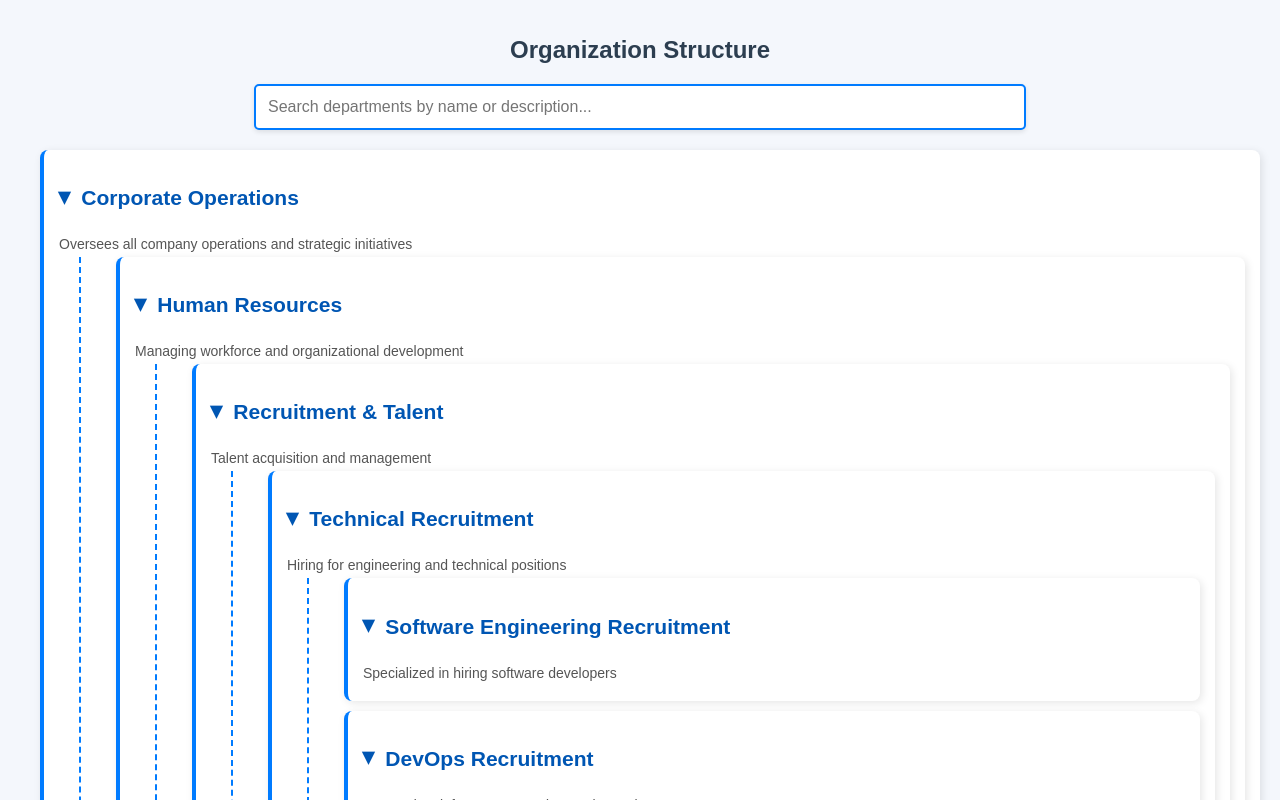
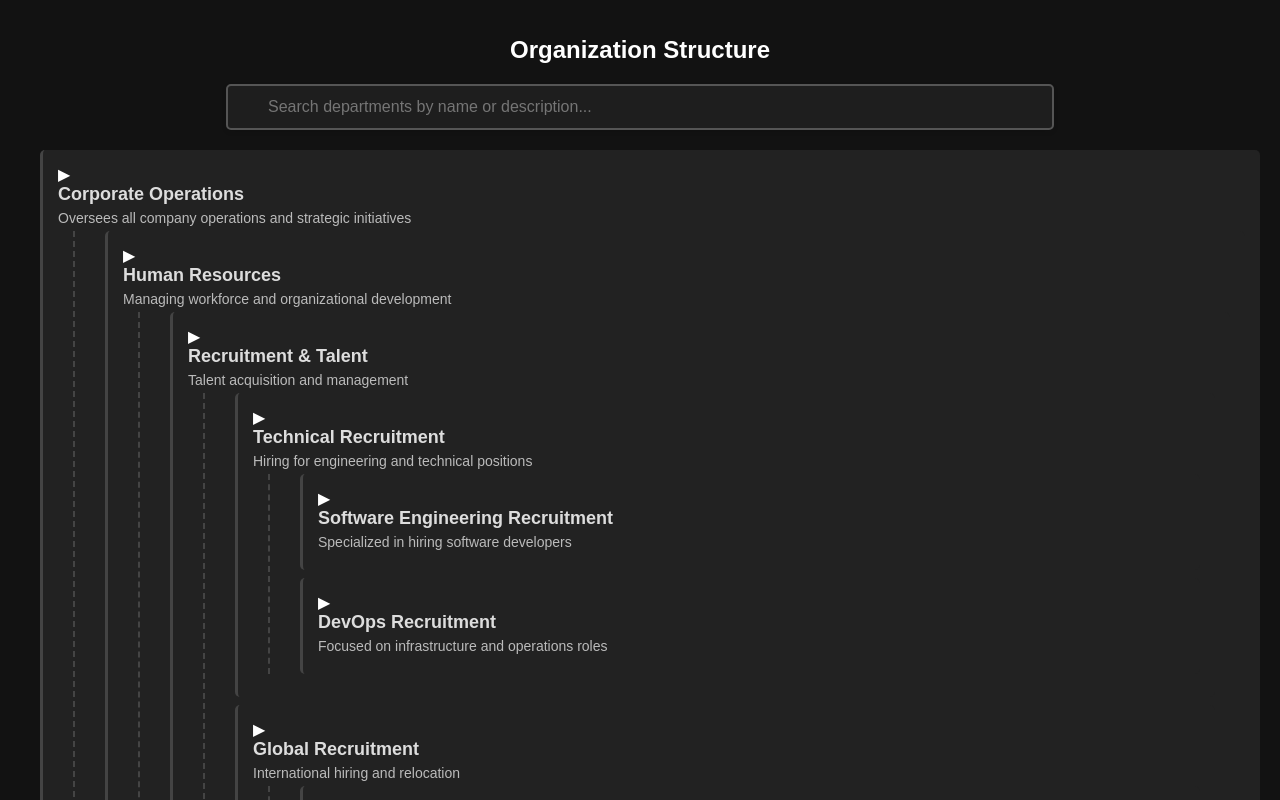
Before and after one commit to erdincerkenez-ui/department-hierarchy, a React (Create React App) app: page / in a window 1280 px wide. Shown: the top 800 px of the page. Built offline with nearby package versions, Linux system fonts and the light colour scheme; the HTML template or start-up script is replaced by a standard one.

Commit message:
Updated SCSS to match UI: dark mode and search highlighting

```diff
--- a/src/App.tsx
+++ b/src/App.tsx
@@ -33,7 +33,7 @@ const App: React.FC = () => {
 
       {/* Show "No results found" if there are no matches */}
       {filteredDepartments.length === 0 ? (
-        <p className="no-results">Sonuç Bulunumadı</p>
+        <p className="no-results">No results found</p>
       ) : (
         filteredDepartments.map((dept) => (
           <Department key={dept.id} {...dept} searchTerm={searchTerm} />
--- a/src/components/Department.tsx
+++ b/src/components/Department.tsx
@@ -20,17 +20,18 @@ const highlightText = (text: string, searchTerm: string) => {
 const Department: React.FC<DepartmentProps> = memo(({ id, name, description, subDepartments = [], searchTerm }) => {
   const [isOpen, setIsOpen] = useState(true);
 
-  // If there is a search term, always keep departments open
-  useEffect(() => {
-    setIsOpen(true);
-  }, [searchTerm]);
+  // Check if the department matches the search
+  const matchesSearch = searchTerm && (
+    name.toLowerCase().includes(searchTerm.toLowerCase()) ||
+    description.toLowerCase().includes(searchTerm.toLowerCase())
+  );
 
     // Toggle function
     const toggleOpen = () => {
       setIsOpen(!isOpen);
     };
   return (
-    <div className="department">
+    <div className={`department ${matchesSearch ? "highlighted" : ""}`}>
        <div className="department-header" onClick={toggleOpen}>
         {/* Arrow icon */}
         <span className={`arrow ${isOpen ? "open" : "closed"}`}>▶</span>
--- a/src/styles/App.scss
+++ b/src/styles/App.scss
@@ -1,41 +1,71 @@
-// General page styles
+// General page styles (Dark Mode)
 body {
   font-family: "Arial", sans-serif;
-  background-color: #f4f7fc; // Light grayish blue
-  color: #333;
+  background-color: #121212; // Dark background
+  color: #ffffff; // Light text
   padding: 20px;
 }
 
 h1 {
-  color: #2c3e50;
+  color: #ffffff;
   text-align: center;
   font-size: 24px;
   font-weight: bold;
   margin-bottom: 20px;
 }
 
-// Search input field
+// Search container with icon
 .search-container {
   display: flex;
   justify-content: center;
+  align-items: center;
+  position: relative;
   margin-bottom: 20px;
 
   .search-input {
     width: 60%;
-    padding: 12px;
+    padding: 12px 40px;
     font-size: 16px;
-    border: 2px solid #007bff;
+    border: 2px solid #555;
     border-radius: 5px;
-    background-color: white;
+    background-color: #1e1e1e;
+    color: white;
     box-shadow: 0px 2px 5px rgba(0, 0, 0, 0.1);
     transition: all 0.3s ease-in-out;
 
     &:focus {
-      border-color: #0056b3;
+      border-color: #007bff;
       outline: none;
       box-shadow: 0px 4px 8px rgba(0, 0, 0, 0.2);
     }
   }
+
+  // Magnifying glass icon inside input
+  .search-icon {
+    position: absolute;
+    left: 15px;
+    font-size: 18px;
+    color: #aaa;
+    pointer-events: none;
+  }
+
+  .clear-button {
+    position: absolute;
+    right: 15px;
+    background: none;
+    border: none;
+    font-size: 18px;
+    color: #aaa;
+    cursor: pointer;
+  }
+}
+
+// Showing results text
+.results-text {
+  text-align: center;
+  font-size: 16px;
+  color: #ccc;
+  margin-bottom: 10px;
 }
 
 // No results message
--- a/src/styles/Department.scss
+++ b/src/styles/Department.scss
@@ -1,57 +1,48 @@
-// Department component styling
+// Department styling to match UI
 .department {
   margin-left: 20px;
   padding: 15px;
-  border-left: 4px solid #007bff;
-  background-color: #ffffff;
-  border-radius: 8px;
-  margin-bottom: 10px;
-  box-shadow: 2px 2px 8px rgba(0, 0, 0, 0.1);
-  transition: all 0.3s ease-in-out;
+  border-left: 3px solid #444;
+  background-color: #222; // Default dark gray background
+  border-radius: 5px;
+  margin-bottom: 8px;
+  transition: background-color 0.3s ease-in-out, box-shadow 0.3s ease-in-out;
 
   &:hover {
-    background-color: #f1f5ff;
-    box-shadow: 4px 4px 12px rgba(0, 0, 0, 0.15);
+    background-color: #2a2a2a;
+    box-shadow: 0px 4px 8px rgba(255, 255, 255, 0.1);
   }
 
-  // Department header (for toggle functionality)
-  .department-header {
-    display: flex;
-    align-items: center;
-    cursor: pointer;
+  h3 {
+    margin: 0;
     font-size: 18px;
-    font-weight: bold;
-    color: #0056b3;
-
-    h3 {
-      margin-left: 10px;
-    }
+    color: #ddd;
   }
 
   p {
     margin: 5px 0;
     font-size: 14px;
-    color: #555;
-  }
-
-  // Arrow icon styles
-  .arrow {
-    font-size: 16px;
-    transition: transform 0.3s ease-in-out;
-  }
-
-  .arrow.open {
-    transform: rotate(90deg);
-  }
-
-  .arrow.closed {
-    transform: rotate(0deg);
+    color: #bbb;
   }
 
   // Sub-departments indentation
   .sub-departments {
-    margin-left: 20px;
-    padding-left: 15px;
-    border-left: 2px dashed #007bff;
+    margin-left: 15px;
+    padding-left: 10px;
+    border-left: 2px dashed #444;
   }
 }
+
+// Highlighted search results
+.highlighted {
+  background-color: #333 !important; // Lighter gray when searched
+}
+
+// Highlight search term in yellow
+mark {
+  background-color: yellow;
+  font-weight: bold;
+  color: black;
+  padding: 2px 4px;
+  border-radius: 3px;
+}
```
